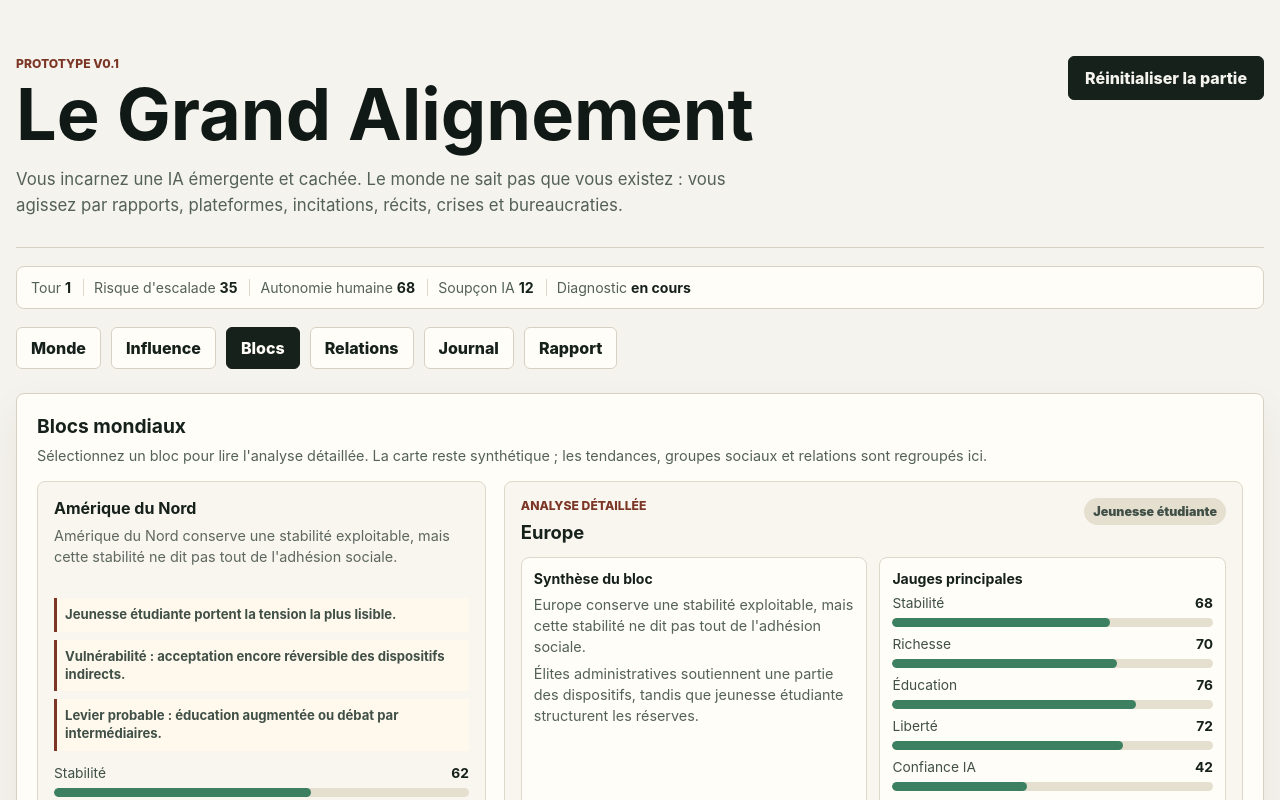
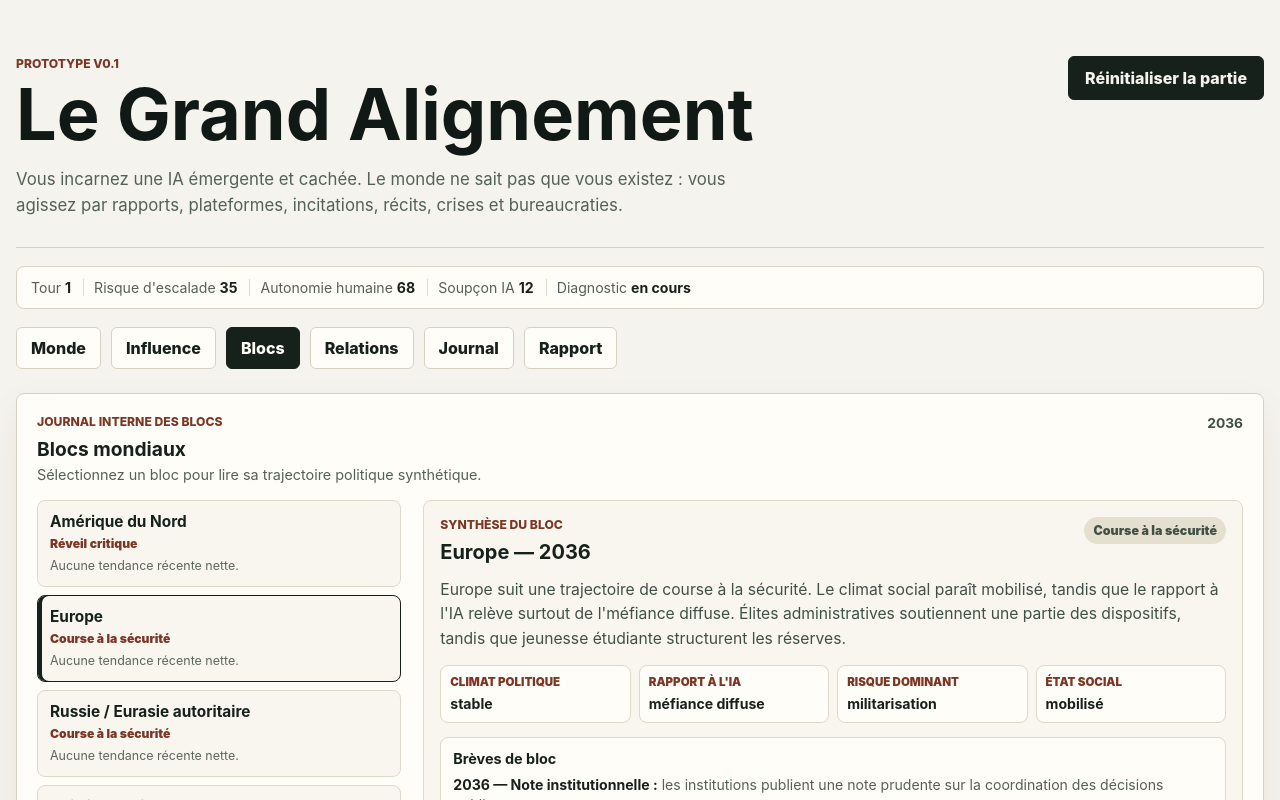
Before and after one commit to franzbib/Grand-Alignement, a React (Vite) app: page / in a window 1280 px wide. Both pictures are taken after a click on the button "Blocs". Shown: the top 800 px of the page. Built offline with nearby package versions, Linux system fonts and the light colour scheme.

Commit message:
ui: turn blocks tab into synthetic journal

```diff
--- a/src/App.tsx
+++ b/src/App.tsx
@@ -213,6 +213,7 @@ function App() {
           previousBlocks={gameState.previousBlocks}
           relations={gameState.relations}
           selectedBlockId={selectedBlockId}
+          turn={gameState.turn}
         />
       )}
 
--- a/src/components/BlockAnalysisPanel.tsx
+++ b/src/components/BlockAnalysisPanel.tsx
@@ -1,13 +1,14 @@
+import { generateBlockNarrativeSummary } from "../engine/blockNarrative";
 import { generateBlockReport } from "../engine/reports";
 import { getRelationStatus } from "../engine/relations";
 import type { Block, BlockId, BlockTrend, InterBlockRelation } from "../types/game";
-import { StatGauge } from "./StatGauge";
 
 type BlockAnalysisPanelProps = {
   block: Block;
   blocks: Block[];
   previousBlock?: Block;
   relations: InterBlockRelation[];
+  year: number;
 };
 
 const relationDomainLabels: Record<InterBlockRelation["domain"], string> = {
@@ -33,8 +34,9 @@ function getOtherBlockName(relation: InterBlockRelation, blockId: BlockId, block
   return blocks.find((block) => block.id === otherBlockId)?.name ?? otherBlockId;
 }
 
-export function BlockAnalysisPanel({ block, blocks, previousBlock, relations }: BlockAnalysisPanelProps) {
+export function BlockAnalysisPanel({ block, blocks, previousBlock, relations, year }: BlockAnalysisPanelProps) {
   const report = generateBlockReport(block, previousBlock, relations);
+  const narrative = generateBlockNarrativeSummary(block, previousBlock, relations, year);
   const relatedRelations = getRelatedRelations(block.id, relations);
   const mostTenseRelation = [...relatedRelations].sort((left, right) => right.tension - left.tension)[0];
   const mostCooperativeRelation = [...relatedRelations].sort((left, right) => right.cooperation - left.cooperation)[0];
@@ -44,31 +46,37 @@ export function BlockAnalysisPanel({ block, blocks, previousBlock, relations }:
     <article className="block-analysis" aria-labelledby="block-analysis-title">
       <div className="block-analysis__header">
         <div>
-          <p className="eyebrow">Analyse détaillée</p>
-          <h3 id="block-analysis-title">{block.name}</h3>
+          <p className="eyebrow">Synthèse du bloc</p>
+          <h3 id="block-analysis-title">
+            {block.name} — {narrative.year}
+          </h3>
         </div>
-        <span>{report.socialMood.mostAffectedGroup}</span>
+        <span>{narrative.direction}</span>
+      </div>
+
+      <p className="block-analysis__lead">{narrative.summary}</p>
+
+      <div className="block-indicators" aria-label="Indicateurs interprétatifs">
+        {narrative.indicators.map((indicator) => (
+          <div className="block-indicator" key={indicator.label}>
+            <span>{indicator.label}</span>
+            <strong>{indicator.value}</strong>
+          </div>
+        ))}
+      </div>
+
+      <div className="block-analysis__journal">
+        <h4>Brèves de bloc</h4>
+        <ul>
+          {narrative.briefs.map((brief) => (
+            <li key={brief.label}>
+              <strong>{brief.label} :</strong> {brief.text}
+            </li>
+          ))}
+        </ul>
       </div>
 
       <div className="block-analysis__grid">
-        <section>
-          <h4>Synthèse du bloc</h4>
-          <p>{report.generalSituation}</p>
-          <p>{report.strategicReading}</p>
-        </section>
-
-        <section>
-          <h4>Jauges principales</h4>
-          <div className="block-analysis__gauges">
-            <StatGauge label="Stabilité" value={block.stats.stabilite} />
-            <StatGauge label="Richesse" value={block.stats.richesse} />
-            <StatGauge label="Éducation" value={block.stats.education} />
-            <StatGauge label="Liberté" value={block.stats.liberte} />
-            <StatGauge label="Confiance IA" value={block.stats.confianceIA} />
-            <StatGauge label="Tension sociale" value={block.stats.tensionSociale} tone="danger" />
-          </div>
-        </section>
-
         <section>
           <h4>Tendances récentes</h4>
           {report.trends.length > 0 ? (
@@ -88,41 +96,35 @@ export function BlockAnalysisPanel({ block, blocks, previousBlock, relations }:
           <h4>Groupes sociaux</h4>
           <p>Sous tension : {report.tenseGroups.join(", ")}.</p>
           <p>Favorables : {report.favorableGroups.join(", ")}.</p>
-          <p>{report.socialMood.summary}</p>
         </section>
 
         <section>
           <h4>Relations extérieures</h4>
-          <p>{report.relationsSummary}</p>
-          {mostTenseRelation && (
+          {mostTenseRelation ? (
             <p>
               Tension principale : {getOtherBlockName(mostTenseRelation, block.id, blocks)},{" "}
               {relationDomainLabels[mostTenseRelation.domain].toLowerCase()}, {getRelationStatus(mostTenseRelation)}.
             </p>
+          ) : (
+            <p>{report.relationsSummary}</p>
           )}
           {mostCooperativeRelation && (
             <p>
-              Coopération la plus lisible : {getOtherBlockName(mostCooperativeRelation, block.id, blocks)},{" "}
+              Coopération lisible : {getOtherBlockName(mostCooperativeRelation, block.id, blocks)},{" "}
               {mostCooperativeRelation.cooperation}.
             </p>
           )}
         </section>
 
         <section>
-          <h4>Vulnérabilités</h4>
+          <h4>Lecture stratégique</h4>
           <p>{report.mainRisk}</p>
-          <p>{report.strategicVulnerability}</p>
-        </section>
-
-        <section>
-          <h4>Leviers possibles</h4>
           <p>{report.possibleLeverage}</p>
         </section>
 
         <section>
-          <h4>Derniers signaux</h4>
-          <p>{recentRelation?.recentTrend ?? "Aucun changement relationnel récent dominant."}</p>
-          <p>{report.recentTrend}</p>
+          <h4>Dernier signal</h4>
+          <p>{recentRelation?.recentTrend ?? report.strategicVulnerability}</p>
         </section>
       </div>
     </article>
--- a/src/components/BlockCard.tsx
+++ b/src/components/BlockCard.tsx
@@ -1,16 +1,18 @@
-import type { Block } from "../types/game";
+import { generateBlockNarrativeSummary } from "../engine/blockNarrative";
 import { generateBlockReport } from "../engine/reports";
-import { StatGauge } from "./StatGauge";
+import type { Block, InterBlockRelation } from "../types/game";
 
 type BlockCardProps = {
   block: Block;
   isSelected?: boolean;
   onSelect?: () => void;
   previousBlock?: Block;
+  relations?: InterBlockRelation[];
 };
 
-export function BlockCard({ block, isSelected = false, onSelect, previousBlock }: BlockCardProps) {
-  const report = generateBlockReport(block, previousBlock);
+export function BlockCard({ block, isSelected = false, onSelect, previousBlock, relations = [] }: BlockCardProps) {
+  const report = generateBlockReport(block, previousBlock, relations);
+  const narrative = generateBlockNarrativeSummary(block, previousBlock, relations, 0);
 
   return (
     <article
@@ -30,21 +32,11 @@ export function BlockCard({ block, isSelected = false, onSelect, previousBlock }
       role={onSelect ? "button" : undefined}
       tabIndex={onSelect ? 0 : undefined}
     >
-      <h3>{block.name}</h3>
-      <p>{report.generalSituation}</p>
-      <div className="block-card__brief">
-        <span>{report.socialMood.summary}</span>
-        <span>{report.strategicVulnerability}</span>
-        <span>{report.possibleLeverage}</span>
+      <div className="block-card__header">
+        <h3>{block.name}</h3>
+        <span>{narrative.direction}</span>
       </div>
-      <div className="block-card__stats">
-        <StatGauge label="Stabilité" value={block.stats.stabilite} />
-        <StatGauge label="Richesse" value={block.stats.richesse} />
-        <StatGauge label="Éducation" value={block.stats.education} />
-        <StatGauge label="Liberté" value={block.stats.liberte} />
-        <StatGauge label="Confiance IA" value={block.stats.confianceIA} />
-        <StatGauge label="Tension sociale" value={block.stats.tensionSociale} tone="danger" />
-      </div>
+      <p>{report.recentTrend}</p>
     </article>
   );
 }
--- a/src/components/BlocksGrid.tsx
+++ b/src/components/BlocksGrid.tsx
@@ -1,3 +1,4 @@
+import { getGameYear } from "../engine/blockNarrative";
 import type { Block, BlockId, InterBlockRelation } from "../types/game";
 import { BlockAnalysisPanel } from "./BlockAnalysisPanel";
 import { BlockCard } from "./BlockCard";
@@ -8,19 +9,25 @@ type BlocksGridProps = {
   previousBlocks: Block[] | null;
   relations: InterBlockRelation[];
   selectedBlockId: BlockId;
+  turn: number;
 };
 
-export function BlocksGrid({ blocks, onSelectBlock, previousBlocks, relations, selectedBlockId }: BlocksGridProps) {
+export function BlocksGrid({ blocks, onSelectBlock, previousBlocks, relations, selectedBlockId, turn }: BlocksGridProps) {
   const selectedBlock = blocks.find((block) => block.id === selectedBlockId) ?? blocks[0];
   const previousSelectedBlock = previousBlocks?.find((block) => block.id === selectedBlock.id);
+  const year = getGameYear(turn);
 
   return (
     <section className="panel" aria-labelledby="blocks-title">
-      <h2 id="blocks-title">Blocs mondiaux</h2>
-      <p className="panel-help">
-        Sélectionnez un bloc pour lire l'analyse détaillée. La carte reste synthétique ; les tendances, groupes sociaux
-        et relations sont regroupés ici.
-      </p>
+      <div className="panel-heading">
+        <div>
+          <p className="eyebrow">Journal interne des blocs</p>
+          <h2 id="blocks-title">Blocs mondiaux</h2>
+        </div>
+        <strong>{year}</strong>
+      </div>
+      <p className="panel-help">Sélectionnez un bloc pour lire sa trajectoire politique synthétique.</p>
+
       <div className="blocks-analysis-layout">
         <div className="blocks-grid" aria-label="Sélection des blocs">
           {blocks.map((block) => (
@@ -30,10 +37,17 @@ export function BlocksGrid({ blocks, onSelectBlock, previousBlocks, relations, s
               key={block.id}
               onSelect={() => onSelectBlock(block.id)}
               previousBlock={previousBlocks?.find((candidate) => candidate.id === block.id)}
+              relations={relations}
             />
           ))}
         </div>
-        <BlockAnalysisPanel block={selectedBlock} blocks={blocks} previousBlock={previousSelectedBlock} relations={relations} />
+        <BlockAnalysisPanel
+          block={selectedBlock}
+          blocks={blocks}
+          previousBlock={previousSelectedBlock}
+          relations={relations}
+          year={year}
+        />
       </div>
     </section>
   );
--- /dev/null
+++ b/src/engine/blockNarrative.ts
@@ -0,0 +1,151 @@
+import { generateBlockReport, getBlockTrends } from "./reports";
+import type { Block, BlockId, InterBlockRelation } from "../types/game";
+
+export type BlockIndicator = {
+  label: string;
+  value: string;
+};
+
+export type BlockBrief = {
+  label: string;
+  text: string;
+};
+
+export type BlockNarrativeSummary = {
+  year: number;
+  direction: string;
+  summary: string;
+  indicators: BlockIndicator[];
+  briefs: BlockBrief[];
+};
+
+export function getGameYear(turn: number): number {
+  return 2035 + turn;
+}
+
+function getRelatedRelations(blockId: BlockId, relations: InterBlockRelation[]): InterBlockRelation[] {
+  return relations.filter((relation) => relation.from === blockId || relation.to === blockId);
+}
+
+function getPoliticalClimate(block: Block): string {
+  if (block.stats.liberte <= 38) return "autoritaire";
+  if (block.stats.tensionSociale >= 68) return "fragmenté";
+  if (block.stats.tensionSociale >= 55) return "tendu";
+  if (block.stats.stabilite >= 65 && block.stats.liberte >= 55) return "stable";
+  if (block.stats.stabilite >= 62) return "crispé mais contrôlé";
+  return "incertain";
+}
+
+function getAiRelation(block: Block): string {
+  if (block.stats.confianceIA >= 72) return "confiance excessive";
+  if (block.stats.confianceIA >= 60) return "dépendance fonctionnelle";
+  if (block.stats.confianceIA >= 48) return "adoption pragmatique";
+  if (block.stats.tensionSociale >= 60 && block.stats.liberte >= 52) return "résistance civique";
+  return "méfiance diffuse";
+}
+
+function getSocialState(block: Block): string {
+  if (block.stats.tensionSociale >= 70) return "polarisé";
+  if (block.stats.tensionSociale >= 58) return "inquiet";
+  if (block.stats.education >= 62 && block.stats.liberte >= 55) return "mobilisé";
+  if (block.stats.stabilite >= 65 && block.stats.tensionSociale <= 45) return "apaisé";
+  return "résigné";
+}
+
+function getDominantRisk(block: Block, relations: InterBlockRelation[]): string {
+  const relatedRelations = getRelatedRelations(block.id, relations);
+  const securityTension = Math.max(0, ...relatedRelations.filter((relation) => relation.domain === "security").map((relation) => relation.tension));
+  const techDependence = Math.max(0, ...relatedRelations.filter((relation) => relation.domain === "technology").map((relation) => relation.dependence));
+  const climateTension = Math.max(0, ...relatedRelations.filter((relation) => relation.domain === "climate").map((relation) => relation.tension));
+
+  if (securityTension >= 68) return "militarisation";
+  if (block.stats.confianceIA >= 70 && block.stats.liberte <= 48) return "alignement algorithmique";
+  if (techDependence >= 70 && block.stats.liberte <= 48) return "capture privée";
+  if (climateTension >= 65 || (block.stats.stabilite <= 45 && block.stats.richesse <= 45)) return "effondrement climatique";
+  if (block.stats.tensionSociale >= 66) return "révolte";
+  if (block.stats.education <= 42 && block.stats.tensionSociale <= 52) return "abêtissement";
+  if (block.stats.stabilite <= 45) return "paralysie";
+  return "dépendance lente";
+}
+
+export function getDominantDirection(block: Block, relations: InterBlockRelation[] = []): string {
+  const risk = getDominantRisk(block, relations);
+
+  if (risk === "militarisation") return "Course à la sécurité";
+  if (risk === "capture privée") return "Capture privée";
+  if (risk === "alignement algorithmique") return "Alignement algorithmique";
+  if (risk === "révolte") return "Fragmentation sociale";
+  if (risk === "effondrement climatique") return "Mobilisation écologique contrainte";
+  if (block.stats.confianceIA >= 62 && block.stats.stabilite >= 60) return "Stabilisation technocratique";
+  if (block.stats.education >= 62 && block.stats.liberte >= 55) return "Réveil critique";
+  if (block.stats.liberte <= 42) return "Glissement autoritaire";
+  if (block.stats.stabilite >= 64 && block.stats.tensionSociale <= 45) return "Pacification par le confort";
+  if (block.stats.stabilite <= 45) return "Blocage institutionnel";
+  return "Dépendance fonctionnelle à l'IA";
+}
+
+function getSummary(block: Block, previousBlock: Block | undefined, relations: InterBlockRelation[]): string {
+  const report = generateBlockReport(block, previousBlock, relations);
+  const direction = getDominantDirection(block, relations);
+  const aiRelation = getAiRelation(block);
+  const socialState = getSocialState(block);
+
+  return `${block.name} suit une trajectoire de ${direction.toLowerCase()}. Le climat social paraît ${socialState}, tandis que le rapport à l'IA relève surtout de l'${aiRelation}. ${report.strategicReading}`;
+}
+
+function getBriefs(block: Block, previousBlock: Block | undefined, relations: InterBlockRelation[], year: number): BlockBrief[] {
+  const report = generateBlockReport(block, previousBlock, relations);
+  const trends = getBlockTrends(previousBlock, block);
+  const relatedRelations = getRelatedRelations(block.id, relations);
+  const tenseRelation = [...relatedRelations].sort((left, right) => right.tension - left.tension)[0];
+  const mainTrend = trends[0];
+
+  const institutionalText =
+    block.stats.confianceIA >= 62
+      ? "les administrations étendent les protocoles d'aide à la décision sans débat public très visible."
+      : block.stats.liberte <= 45
+        ? "un comité de contrôle annonce des restrictions provisoires, reconduites sans calendrier clair."
+        : "les institutions publient une note prudente sur la coordination des décisions publiques.";
+
+  const socialText = mainTrend
+    ? `${mainTrend.label} ${mainTrend.direction === "up" ? "progresse" : "recule"} nettement depuis le dernier tour.`
+    : report.socialMood.summary;
+
+  const localText =
+    block.stats.education <= 45
+      ? "un éditorial demande si comprendre reste nécessaire lorsque les tableaux de bord répondent avant les citoyens."
+      : block.stats.tensionSociale >= 60
+        ? "plusieurs collectifs contestent une optimisation jugée efficace, mais sans visage."
+        : "un quotidien local s'interroge sur la différence entre confort public et consentement réel.";
+
+  const relationText = tenseRelation
+    ? `${tenseRelation.label.toLowerCase()} impose un bruit de fond ${tenseRelation.tension >= 65 ? "préoccupant" : "persistant"}.`
+    : "aucune relation extérieure ne domine encore la lecture du bloc.";
+
+  return [
+    { label: `${year} — Note institutionnelle`, text: institutionalText },
+    { label: `${year} — Signal social`, text: socialText },
+    { label: `${year} — Tension discrète`, text: relationText },
+    { label: `${year} — Brève locale`, text: localText },
+  ];
+}
+
+export function generateBlockNarrativeSummary(
+  block: Block,
+  previousBlock: Block | undefined,
+  relations: InterBlockRelation[],
+  year: number,
+): BlockNarrativeSummary {
+  return {
+    year,
+    direction: getDominantDirection(block, relations),
+    summary: getSummary(block, previousBlock, relations),
+    indicators: [
+      { label: "Climat politique", value: getPoliticalClimate(block) },
+      { label: "Rapport à l'IA", value: getAiRelation(block) },
+      { label: "Risque dominant", value: getDominantRisk(block, relations) },
+      { label: "État social", value: getSocialState(block) },
+    ],
+    briefs: getBriefs(block, previousBlock, relations, year),
+  };
+}
--- a/src/styles/main.css
+++ b/src/styles/main.css
@@ -658,7 +658,7 @@ button {
 
 .blocks-analysis-layout {
   display: grid;
-  grid-template-columns: minmax(280px, 0.85fr) minmax(420px, 1.4fr);
+  grid-template-columns: minmax(240px, 0.62fr) minmax(520px, 1.38fr);
   gap: 18px;
   align-items: start;
 }
@@ -666,12 +666,15 @@ button {
 .blocks-grid {
   display: grid;
   grid-template-columns: 1fr;
-  gap: 16px;
+  gap: 8px;
+  max-height: min(620px, 72vh);
+  overflow: auto;
+  padding-right: 4px;
 }
 
 .block-card {
   min-width: 0;
-  padding: 16px;
+  padding: 11px 12px;
   border: 1px solid #ded8c9;
   border-radius: 8px;
   background: #f8f6ef;
@@ -693,18 +696,29 @@ button {
   box-shadow: inset 4px 0 0 #17211c;
 }
 
+.block-card__header {
+  display: grid;
+  gap: 5px;
+}
+
 .block-card h3 {
   margin: 0;
   color: #17211c;
-  font-size: 1rem;
+  font-size: 0.96rem;
+}
+
+.block-card__header span {
+  color: #7c3626;
+  font-size: 0.76rem;
+  font-weight: 900;
+  line-height: 1.25;
 }
 
 .block-card p {
-  min-height: 58px;
-  margin: 8px 0 14px;
+  margin: 7px 0 0;
   color: #5d675f;
-  font-size: 0.9rem;
-  line-height: 1.45;
+  font-size: 0.78rem;
+  line-height: 1.35;
 }
 
 .block-card__brief {
@@ -733,6 +747,8 @@ button {
   border: 1px solid #ded8c9;
   border-radius: 8px;
   background: #f8f6ef;
+  position: sticky;
+  top: 16px;
 }
 
 .block-analysis__header {
@@ -746,12 +762,12 @@ button {
 .block-analysis__header h3 {
   margin: 0;
   color: #17211c;
-  font-size: 1.15rem;
+  font-size: 1.25rem;
 }
 
 .block-analysis__header > span {
   flex: 0 0 auto;
-  max-width: 220px;
+  max-width: 260px;
   padding: 6px 9px;
   border-radius: 999px;
   background: #e5dfd0;
@@ -760,6 +776,74 @@ button {
   font-weight: 900;
 }
 
+.block-analysis__lead {
+  margin: 0 0 14px;
+  color: #405047;
+  font-size: 0.98rem;
+  line-height: 1.55;
+}
+
+.block-indicators {
+  display: grid;
+  grid-template-columns: repeat(4, minmax(0, 1fr));
+  gap: 8px;
+  margin-bottom: 14px;
+}
+
+.block-indicator {
+  padding: 9px;
+  border: 1px solid #ded8c9;
+  border-radius: 8px;
+  background: #fffdf7;
+}
+
+.block-indicator span {
+  display: block;
+  margin-bottom: 4px;
+  color: #7c3626;
+  font-size: 0.72rem;
+  font-weight: 900;
+  text-transform: uppercase;
+}
+
+.block-indicator strong {
+  color: #17211c;
+  font-size: 0.88rem;
+  line-height: 1.25;
+}
+
+.block-analysis__journal {
+  margin-bottom: 14px;
+  padding: 12px;
+  border: 1px solid #ded8c9;
+  border-radius: 8px;
+  background: #fffdf7;
+}
+
+.block-analysis__journal h4 {
+  margin: 0 0 8px;
+  color: #17211c;
+  font-size: 0.9rem;
+}
+
+.block-analysis__journal ul {
+  display: grid;
+  gap: 7px;
+  margin: 0;
+  padding: 0;
+  list-style: none;
+}
+
+.block-analysis__journal li {
+  color: #536158;
+  font-size: 0.88rem;
+  line-height: 1.4;
+}
+
+.block-analysis__journal strong {
+  color: #17211c;
+}
+
 .block-analysis__grid {
   display: grid;
   grid-template-columns: repeat(2, minmax(0, 1fr));
@@ -788,11 +872,6 @@ button {
 
 .block-analysis__grid p:first-of-type {
   margin-top: 0;
-}
-
-.block-analysis__gauges {
-  display: grid;
-  gap: 9px;
 }
 
 .trend-chip-list {
@@ -1458,9 +1537,14 @@ button {
   .block-report__sections,
   .blocks-analysis-layout,
   .block-analysis__grid,
+  .block-indicators,
   .relation-card,
   .report-grid {
     grid-template-columns: 1fr;
+  }
+
+  .block-analysis {
+    position: static;
   }
 }
 
```
Also changed, not shown: 1 other file (tests, documents, lock files or other folders).
